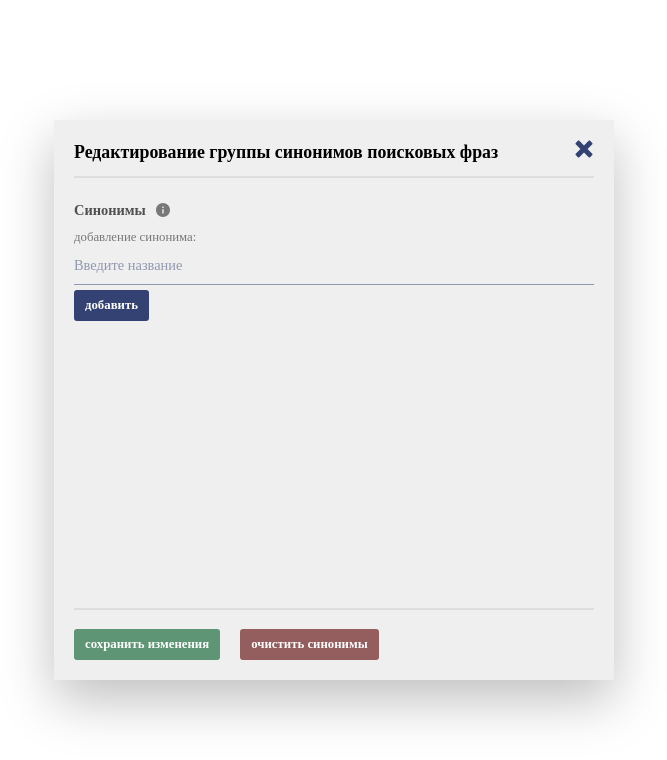
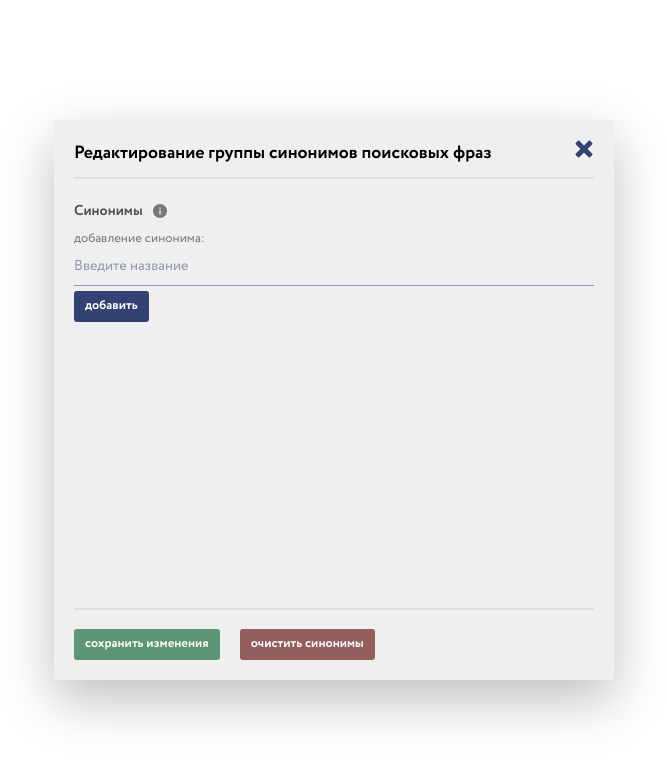
Before and after one commit to Gerpea/modal-todo, a React (Create React App) app: page / in a window 1280 px wide. Shown: the top 760 px of the page, without its empty margins (306-973 px from the left). Built offline with nearby package versions, Linux system fonts and the light colour scheme.

Commit message:
fix fonts

```diff
--- a/src/_fonts.scss
+++ b/src/_fonts.scss
@@ -1,5 +1,5 @@
 @font-face {
-  font-family: 'Cirlce';
+  font-family: 'Circle';
   src: url('Assets/Fonts/Circe-Thin.eot');
   src: url('Assets/Fonts/Circe-Thin.eot?#iefix') format('embedded-opentype'),
     url('Assets/Fonts/Circe-Thin.woff') format('woff'),
@@ -9,7 +9,7 @@
 }
 
 @font-face {
-  font-family: 'Cirlce';
+  font-family: 'Circle';
   src: url('Assets/Fonts/Circe-ExtraLight.eot');
   src: url('Assets/Fonts/Circe-ExtraLight.eot?#iefix') format('embedded-opentype'),
     url('Assets/Fonts/Circe-ExtraLight.woff') format('woff'),
@@ -19,7 +19,7 @@
 }
 
 @font-face {
-  font-family: 'Cirlce';
+  font-family: 'Circle';
   src: url('Assets/Fonts/Circe-Light.eot');
   src: url('Assets/Fonts/Circe-Light.eot?#iefix') format('embedded-opentype'),
     url('Assets/Fonts/Circe-Light.woff') format('woff'),
@@ -29,7 +29,7 @@
 }
 
 @font-face {
-  font-family: 'Cirlce';
+  font-family: 'Circle';
   src: url('Assets/Fonts/Circe-Regular.eot');
   src: url('Assets/Fonts/Circe-Regular.eot?#iefix') format('embedded-opentype'),
     url('Assets/Fonts/Circe-Regular.woff') format('woff'),
@@ -39,7 +39,7 @@
 }
 
 @font-face {
-  font-family: 'Cirlce';
+  font-family: 'Circle';
   src: url('Assets/Fonts/Circe-Bold.eot');
   src: url('Assets/Fonts/Circe-Bold.eot?#iefix') format('embedded-opentype'),
     url('Assets/Fonts/Circe-Bold.woff') format('woff'),
@@ -49,7 +49,7 @@
 }
 
 @font-face {
-  font-family: 'Cirlce';
+  font-family: 'Circle';
   src: url('Assets/Fonts/Circe-ExtraBold.eot');
   src: url('Assets/Fonts/Circe-ExtraBold.eot?#iefix') format('embedded-opentype'),
     url('Assets/Fonts/Circe-ExtraBold.woff') format('woff'),
```
